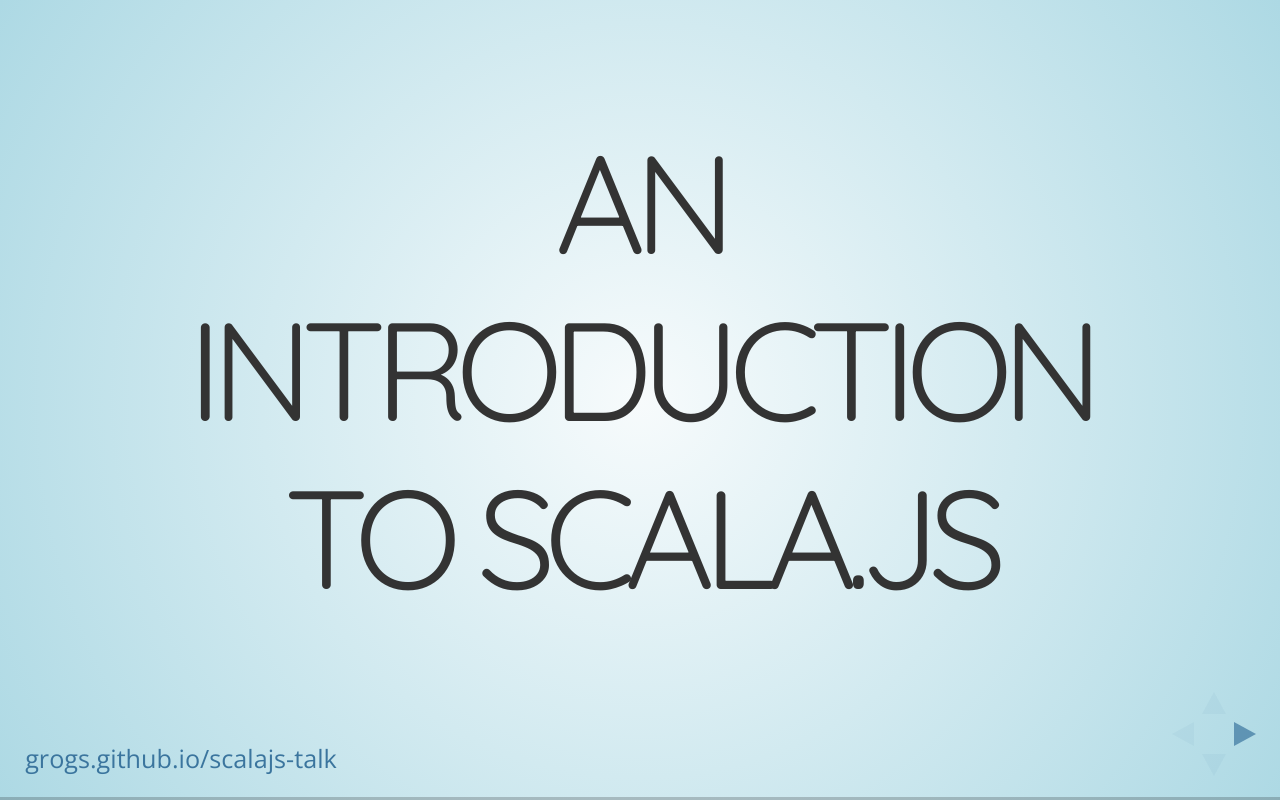
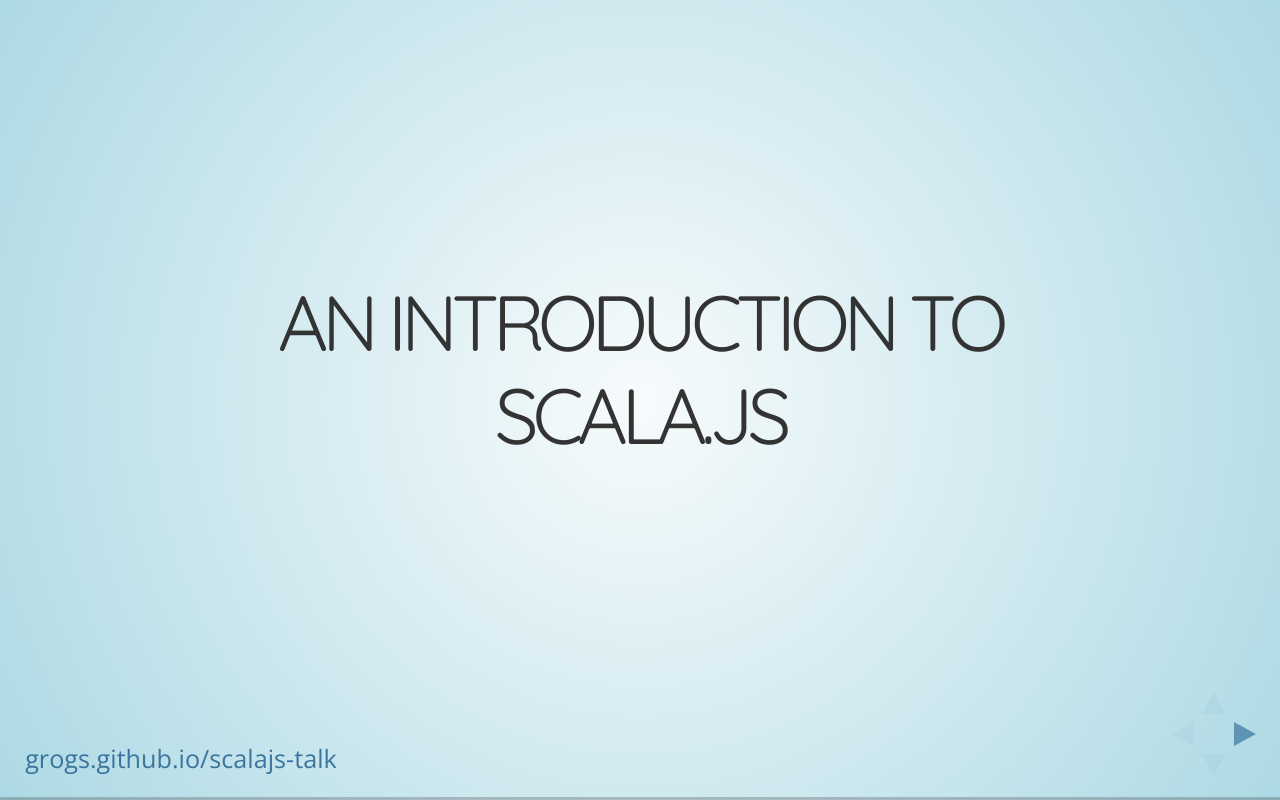
Before and after one commit to Grogs/fullstack-scala-talk, a website: page index.html in a window 1280 px wide. Drawn offline with nearby package versions, Linux system fonts and the light colour scheme.

Commit message:
reduce title size

```diff
--- a/index.html
+++ b/index.html
@@ -41,7 +41,7 @@
 		</div>
 		<div class="slides">
 			<section>
-				<h1>An Introduction to Scala.js</h1>
+				<h2>An Introduction to Scala.js</h2>
 			</section>
 			<section data-markdown data-separator="^~~~~" data-separator-vertical="^~" data-notes="^Note:">
 			    <script type="text/template">
```
